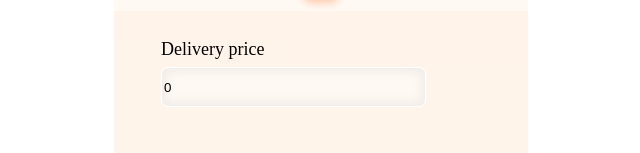
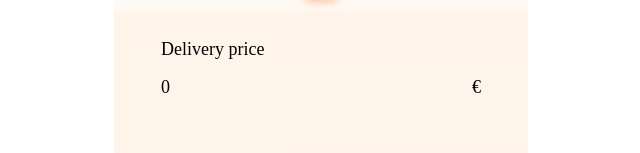
Before and after one commit to Kreunt/wolt-frontend-project, a React (Create React App) app: page / in a window 1280 px wide. Shown: the part 572-725 px from the top of the page, without its empty margins (226-866 px from the left). Built offline with nearby package versions, Linux system fonts and the light colour scheme.

Commit message:
change delivery price styling

```diff
--- a/src/components/Calculator.tsx
+++ b/src/components/Calculator.tsx
@@ -127,6 +127,7 @@ const Calculator = () => {
       </ButtonBar>
       <InputArea
         defText="Delivery price"
+        symbol="€"
         setStateValue={setDeliveryPrice}
         value={deliveryPrice.toString()}
       />
--- a/src/components/InputArea.tsx
+++ b/src/components/InputArea.tsx
@@ -46,19 +46,21 @@ const InputArea = (props: InputAreaProps) => {
     <ColumnContainer>
       <StyledText>{props.defText}</StyledText>
       <RowContainer>
+        {props.defText === "Delivery price" ? (
+          <StyledText>{props.value}</StyledText>
+        ) : (
           <Input
             onChange={(e) => {
-            if (props.defText !== "Delivery price") {
               if (props.type === "datetime-local") {
                 props.setStateValue(new Date(e.target.value));
               } else {
                 props.setStateValue(e.target.value);
               }
-            }
             }}
             type={props.type}
             value={props.value}
           />
+        )}
         <StyledText>{props.symbol}</StyledText>
       </RowContainer>
     </ColumnContainer>
```
Lines whose indentation alone changed are shown as unchanged.
